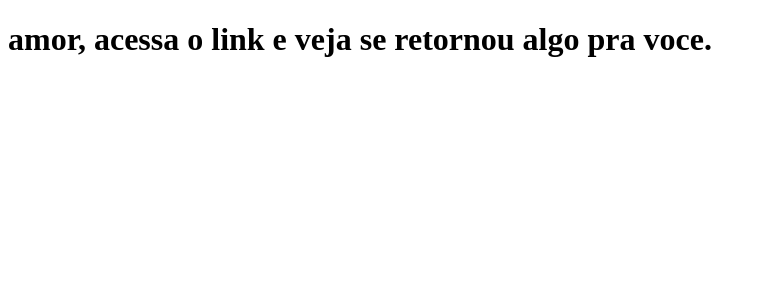
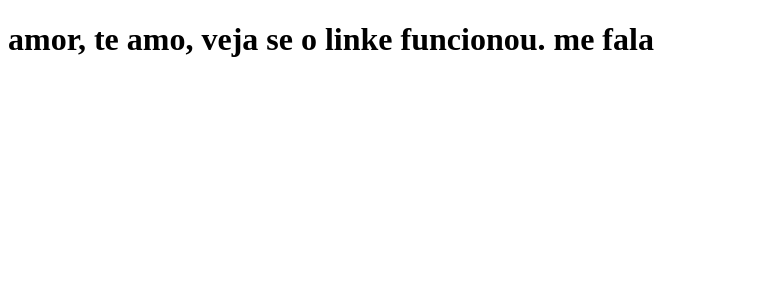
Before and after one commit to marceloairesdasneves/clone-tabnews, a Next.js app: page / in a window 1280 px wide. Shown: the top 300 px of the page, without its empty margins (0-765 px from the left). Built offline with nearby package versions, Linux system fonts and the light colour scheme.

Commit message:
Teste da mensagem para Sil

```diff
--- a/pages/index.js
+++ b/pages/index.js
@@ -1,5 +1,5 @@
 function Home() {
-    return <h1>amor, acessa o link e veja se retornou algo pra voce.</h1>
+    return <h1>amor, te amo, veja se o linke funcionou. me fala</h1>
 }
 
 export default Home;
```
